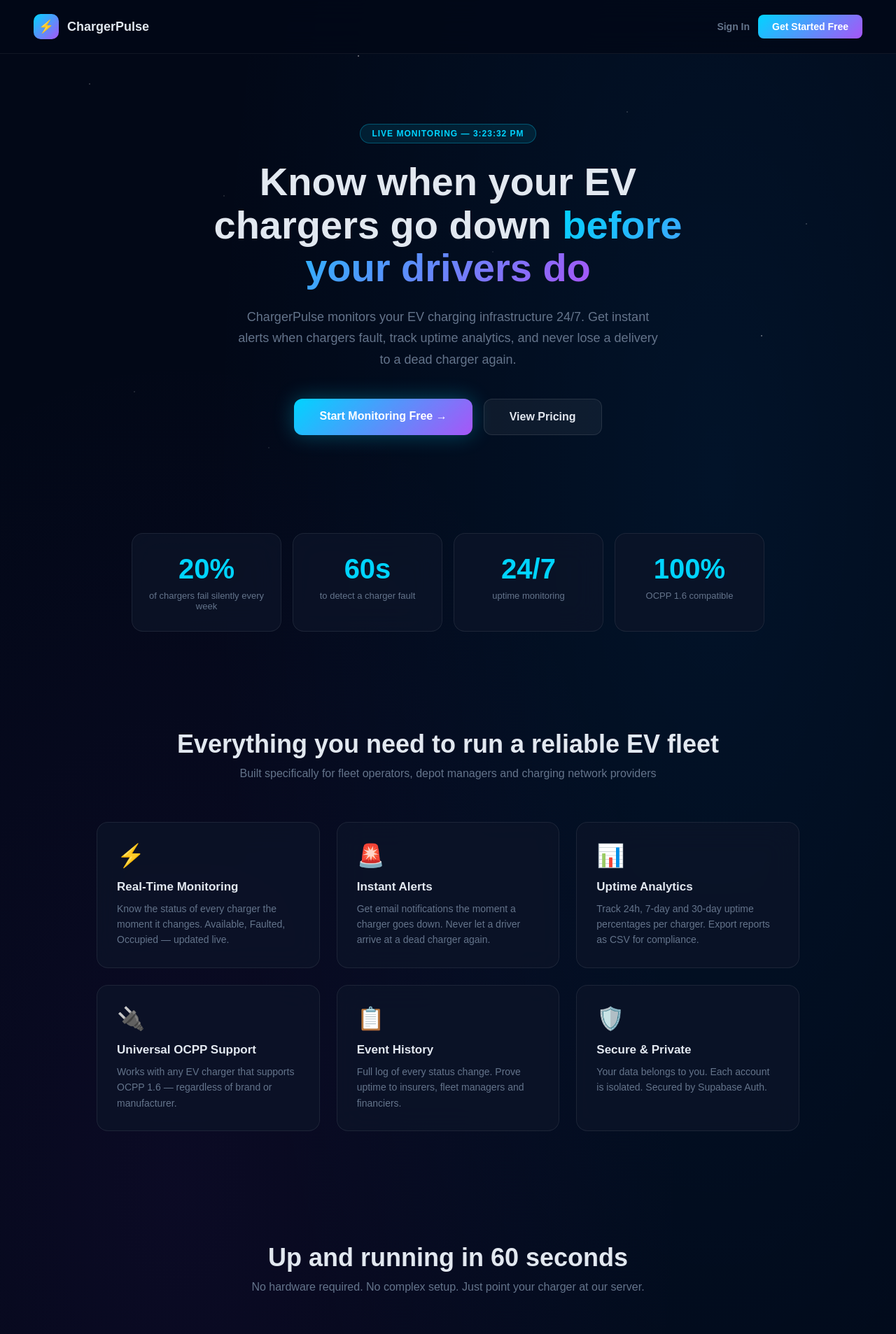
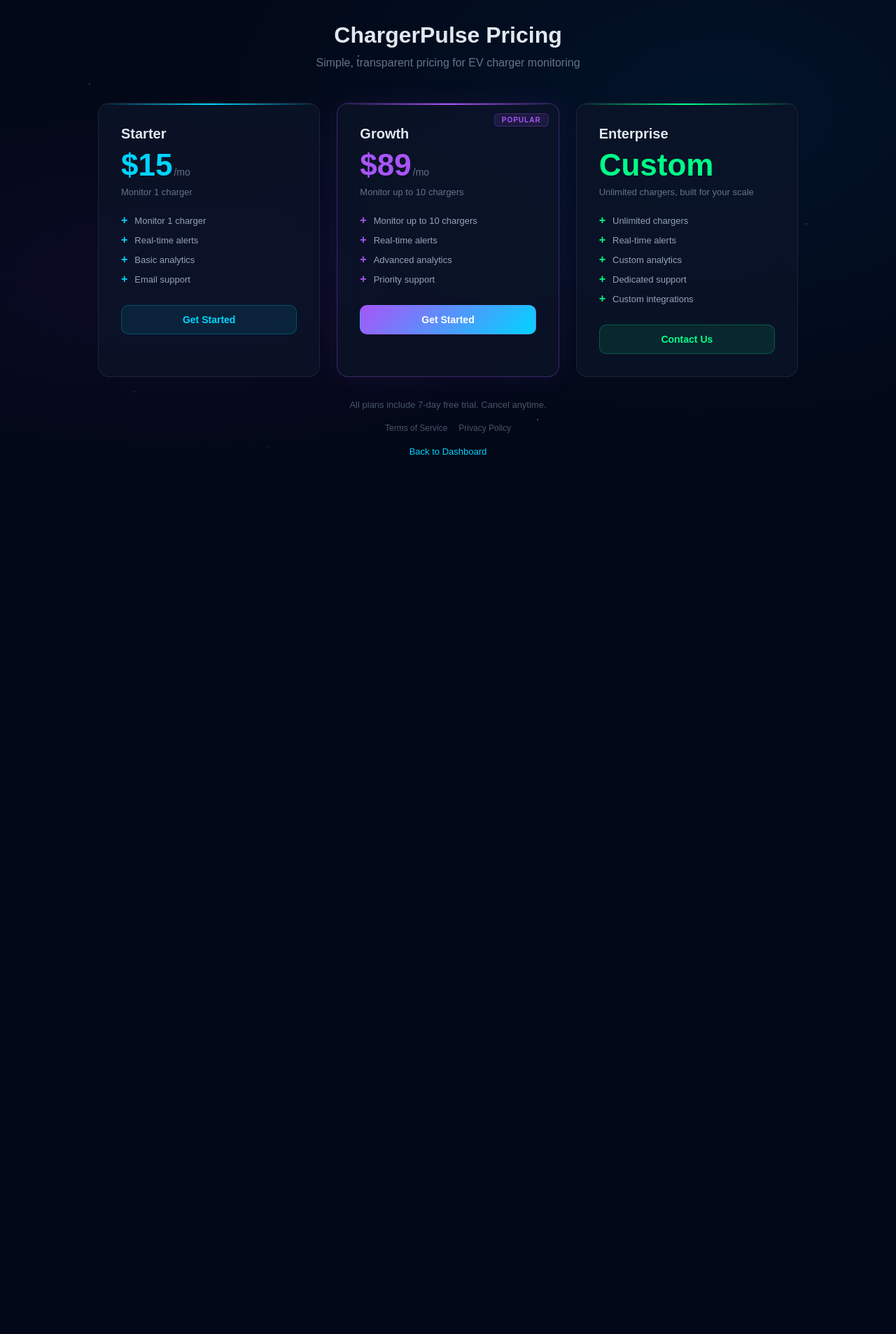
Before and after one commit to ChargerPulse/ChargerPulse-Dashboard, a Next.js app: page /pricing in a window 1280 px wide. Shown: the top 1907 px of the page at 70% size. After the commit the page ends 800 px from the top, so only its background shows below. Built offline with nearby package versions, Linux system fonts and the light colour scheme.

Commit message:
Refactor LandingPage to PricingPage with plans

```diff
--- a/app/pricing/page.tsx
+++ b/app/pricing/page.tsx
@@ -1,185 +1,90 @@
 'use client'
 
-import { useState, useEffect } from 'react'
-import { createClient } from '../lib/supabase'
-export default function LandingPage() {
-  const [time, setTime] = useState('')
+const plans = [
+  {
+    name: 'Starter', price: '$15', period: '/mo', desc: 'Monitor 1 charger', color: '#00d4ff',
+    features: ['Monitor 1 charger', 'Real-time alerts', 'Basic analytics', 'Email support'],
+    link: 'https://chargerpulse.lemonsqueezy.com/checkout/buy/a26c3427-aab1-44fa-86d3-2e60ce05b282',
+    cta: 'Get Started',
+  },
+  {
+    name: 'Growth', price: '$89', period: '/mo', desc: 'Monitor up to 10 chargers', color: '#a855f7',
+    features: ['Monitor up to 10 chargers', 'Real-time alerts', 'Advanced analytics', 'Priority support'],
+    link: 'https://chargerpulse.lemonsqueezy.com/checkout/buy/e3a0375c-4d00-493f-b207-492866df949d',
+    popular: true,
+    cta: 'Get Started',
+  },
+  {
+    name: 'Enterprise', price: 'Custom', period: '', desc: 'Unlimited chargers, built for your scale', color: '#00ff88',
+    features: ['Unlimited chargers', 'Real-time alerts', 'Custom analytics', 'Dedicated support', 'Custom integrations'],
+    link: '/contact',
+    cta: 'Contact Us',
+  },
+]
 
-  useEffect(() => {
-    const tick = () => setTime(new Date().toLocaleTimeString())
-    tick()
-    const i = setInterval(tick, 1000)
-    return () => clearInterval(i)
-  }, [])
+export default function PricingPage() {
+  return (
+    <div className="space-bg" style={{ padding: '32px', minHeight: '100vh' }}>
+      <div style={{ maxWidth: 1000, margin: '0 auto' }}>
 
-  const features = [
-    { icon: '⚡', title: 'Real-Time Monitoring', desc: 'Know the status of every charger the moment it changes. Available, Faulted, Occupied — updated live.' },
-    { icon: '🚨', title: 'Instant Alerts', desc: 'Get email notifications the moment a charger goes down. Never let a driver arrive at a dead charger again.' },
-    { icon: '📊', title: 'Uptime Analytics', desc: 'Track 24h, 7-day and 30-day uptime percentages per charger. Export reports as CSV for compliance.' },
-    { icon: '🔌', title: 'Universal OCPP Support', desc: 'Works with any EV charger that supports OCPP 1.6 — regardless of brand or manufacturer.' },
-    { icon: '📋', title: 'Event History', desc: 'Full log of every status change. Prove uptime to insurers, fleet managers and financiers.' },
-    { icon: '🛡️', title: 'Secure & Private', desc: 'Your data belongs to you. Each account is isolated. Secured by Supabase Auth.' },
-  ]
+        <div style={{ textAlign: 'center', marginBottom: 48 }}>
+          <h1 style={{ fontSize: 32, fontWeight: 800, color: '#e2e8f0', marginBottom: 12 }}>
+            ChargerPulse Pricing
+          </h1>
+          <p style={{ color: '#64748b', fontSize: 16 }}>Simple, transparent pricing for EV charger monitoring</p>
+        </div>
 
-  const stats = [
-    { value: '20%', label: 'of chargers fail silently every week' },
-    { value: '60s', label: 'to detect a charger fault' },
-    { value: '24/7', label: 'uptime monitoring' },
-    { value: '100%', label: 'OCPP 1.6 compatible' },
-  ]
+        <div style={{ display: 'grid', gridTemplateColumns: 'repeat(3, 1fr)', gap: 24, marginBottom: 32 }}>
+          {plans.map(plan => (
+            <div key={plan.name} className="card" style={{
+              padding: 32, position: 'relative', overflow: 'hidden',
+              border: plan.popular ? `1px solid ${plan.color}50` : '1px solid rgba(255,255,255,0.08)',
+              boxShadow: plan.popular ? `0 0 40px ${plan.color}15` : 'none',
+            }}>
+              <div style={{ position: 'absolute', top: 0, left: 0, right: 0, height: 2, background: `linear-gradient(90deg, transparent, ${plan.color}, transparent)` }} />
+              {plan.popular && (
+                <div style={{ position: 'absolute', top: 14, right: 14, background: `${plan.color}20`, border: `1px solid ${plan.color}40`, borderRadius: 6, padding: '3px 10px', fontSize: 10, fontWeight: 700, color: plan.color, letterSpacing: 1 }}>POPULAR</div>
+              )}
 
-  const plans = [
-    { name: 'Starter', price: '$15', desc: 'Monitor 1 charger', color: '#00d4ff', link: 'https://chargerpulse.lemonsqueezy.com/checkout/buy/a26c3427-aab1-44fa-86d3-2e60ce05b282', features: ['1 charger', 'Real-time alerts', 'Basic analytics', 'Email support'], cta: 'Get Started →' },
-    { name: 'Growth', price: '$89', desc: 'Monitor up to 10 chargers', color: '#a855f7', link: 'https://chargerpulse.lemonsqueezy.com/checkout/buy/e3a0375c-4d00-493f-b207-492866df949d', features: ['Up to 10 chargers', 'Real-time alerts', 'Advanced analytics', 'Priority support'], popular: true, cta: 'Get Started →' },
-    { name: 'Enterprise', price: 'Custom', desc: 'Unlimited chargers, built for your scale', color: '#00ff88', link: '/contact', features: ['Unlimited chargers', 'Real-time alerts', 'Custom analytics', 'Dedicated support', 'Custom integrations'], cta: 'Contact Us' },
-  ]
-
-  return (
-    <div className="space-bg" style={{ minHeight: '100vh' }}>
-
-      {/* NAV */}
-      <nav style={{ display: 'flex', justifyContent: 'space-between', alignItems: 'center', padding: '20px 48px', borderBottom: '1px solid rgba(255,255,255,0.06)', position: 'sticky', top: 0, zIndex: 100, background: 'rgba(2,8,23,0.8)', backdropFilter: 'blur(20px)' }}>
-        <div style={{ display: 'flex', alignItems: 'center', gap: 12 }}>
-          <div style={{ width: 36, height: 36, borderRadius: 10, background: 'linear-gradient(135deg, #00d4ff, #a855f7)', display: 'flex', alignItems: 'center', justifyContent: 'center', fontSize: 18 }}>⚡</div>
-          <span style={{ fontSize: 18, fontWeight: 800, color: '#e2e8f0' }}>ChargerPulse</span>
-        </div>
-        <div style={{ display: 'flex', gap: 12, alignItems: 'center' }}>
-          <a href="/login" className="hide-mobile" style={{ color: '#64748b', textDecoration: 'none', fontSize: 14, fontWeight: 600 }}>Sign In</a>
-          <a href="/login" style={{ background: 'linear-gradient(135deg, #00d4ff, #a855f7)', color: 'white', padding: '9px 20px', borderRadius: 8, textDecoration: 'none', fontSize: 14, fontWeight: 700 }}>Get Started Free</a>
-        </div>
-      </nav>
-
-      {/* HERO */}
-      <section style={{ textAlign: 'center', padding: '100px 48px 80px', maxWidth: 800, margin: '0 auto' }}>
-        <div style={{ display: 'inline-block', background: 'rgba(0,212,255,0.1)', border: '1px solid rgba(0,212,255,0.3)', borderRadius: 20, padding: '6px 16px', fontSize: 12, color: '#00d4ff', fontWeight: 700, letterSpacing: 1, marginBottom: 24 }}>
-          LIVE MONITORING — {time}
-        </div>
-        <h1 style={{ fontSize: 56, fontWeight: 900, color: '#e2e8f0', lineHeight: 1.1, marginBottom: 24 }}>
-          Know when your EV chargers go down{' '}
-          <span style={{ background: 'linear-gradient(135deg, #00d4ff, #a855f7)', WebkitBackgroundClip: 'text', WebkitTextFillColor: 'transparent' }}>
-            before your drivers do
-          </span>
-        </h1>
-        <p style={{ fontSize: 18, color: '#64748b', lineHeight: 1.7, marginBottom: 40, maxWidth: 600, margin: '0 auto 40px' }}>
-          ChargerPulse monitors your EV charging infrastructure 24/7. Get instant alerts when chargers fault, track uptime analytics, and never lose a delivery to a dead charger again.
-        </p>
-        <div style={{ display: 'flex', gap: 16, justifyContent: 'center', flexWrap: 'wrap' }}>
-          <a href="/login" style={{ background: 'linear-gradient(135deg, #00d4ff, #a855f7)', color: 'white', padding: '16px 36px', borderRadius: 12, textDecoration: 'none', fontSize: 16, fontWeight: 800, boxShadow: '0 0 30px rgba(0,212,255,0.3)' }}>
-            Start Monitoring Free →
-          </a>
-          <a href="#pricing" style={{ background: 'rgba(255,255,255,0.05)', border: '1px solid rgba(255,255,255,0.1)', color: '#e2e8f0', padding: '16px 36px', borderRadius: 12, textDecoration: 'none', fontSize: 16, fontWeight: 700 }}>
-            View Pricing
-          </a>
-        </div>
-      </section>
-
-      {/* STATS */}
-      <section style={{ padding: '60px 48px', maxWidth: 1000, margin: '0 auto' }}>
-        <div className="grid-4">
-          {stats.map((s, i) => (
-            <div key={i} className="card" style={{ padding: '28px 20px', textAlign: 'center' }}>
-              <p style={{ fontSize: 40, fontWeight: 900, color: '#00d4ff', marginBottom: 8 }}>{s.value}</p>
-              <p style={{ color: '#64748b', fontSize: 13 }}>{s.label}</p>
-            </div>
-          ))}
-        </div>
-      </section>
-
-      {/* FEATURES */}
-      <section style={{ padding: '80px 48px', maxWidth: 1100, margin: '0 auto' }}>
-        <div style={{ textAlign: 'center', marginBottom: 60 }}>
-          <h2 style={{ fontSize: 36, fontWeight: 800, color: '#e2e8f0', marginBottom: 12 }}>Everything you need to run a reliable EV fleet</h2>
-          <p style={{ color: '#64748b', fontSize: 16 }}>Built specifically for fleet operators, depot managers and charging network providers</p>
-        </div>
-        <div className="grid-3">
-          {features.map((f, i) => (
-            <div key={i} className="card" style={{ padding: 28 }}>
-              <div style={{ fontSize: 32, marginBottom: 16 }}>{f.icon}</div>
-              <h3 style={{ fontSize: 17, fontWeight: 700, color: '#e2e8f0', marginBottom: 10 }}>{f.title}</h3>
-              <p style={{ color: '#64748b', fontSize: 14, lineHeight: 1.6 }}>{f.desc}</p>
-            </div>
-          ))}
-        </div>
-      </section>
-
-      {/* HOW IT WORKS */}
-      <section style={{ padding: '80px 48px', maxWidth: 900, margin: '0 auto', textAlign: 'center' }}>
-        <h2 style={{ fontSize: 36, fontWeight: 800, color: '#e2e8f0', marginBottom: 12 }}>Up and running in 60 seconds</h2>
-        <p style={{ color: '#64748b', fontSize: 16, marginBottom: 60 }}>No hardware required. No complex setup. Just point your charger at our server.</p>
-        <div className="grid-3">
-          {[
-            { step: '1', title: 'Create your account', desc: 'Sign up free. No credit card required to get started.' },
-            { step: '2', title: 'Register your charger', desc: 'Add your charger ID and point it to our OCPP endpoint.' },
-            { step: '3', title: 'Monitor everything', desc: 'Your dashboard goes live instantly. Alerts start immediately.' },
-          ].map((s, i) => (
-            <div key={i} style={{ display: 'flex', flexDirection: 'column', alignItems: 'center', gap: 16 }}>
-              <div style={{ width: 56, height: 56, borderRadius: '50%', background: 'linear-gradient(135deg, #00d4ff, #a855f7)', display: 'flex', alignItems: 'center', justifyContent: 'center', fontSize: 22, fontWeight: 900, color: 'white' }}>{s.step}</div>
-              <h3 style={{ fontSize: 16, fontWeight: 700, color: '#e2e8f0' }}>{s.title}</h3>
-              <p style={{ color: '#64748b', fontSize: 14, lineHeight: 1.6 }}>{s.desc}</p>
-            </div>
-          ))}
-        </div>
-      </section>
-
-      {/* PRICING */}
-      <section id="pricing" style={{ padding: '80px 48px', maxWidth: 1000, margin: '0 auto' }}>
-        <div style={{ textAlign: 'center', marginBottom: 60 }}>
-          <h2 style={{ fontSize: 36, fontWeight: 800, color: '#e2e8f0', marginBottom: 12 }}>Simple, transparent pricing</h2>
-          <p style={{ color: '#64748b', fontSize: 16 }}>Start free. Upgrade when you need more chargers.</p>
-        </div>
-        <div className="grid-3">
-          {plans.map(plan => (
-            <div key={plan.name} className="card" style={{ padding: 32, position: 'relative', overflow: 'hidden', border: plan.popular ? '1px solid rgba(168,85,247,0.4)' : '1px solid rgba(255,255,255,0.08)', boxShadow: plan.popular ? '0 0 40px rgba(168,85,247,0.1)' : 'none' }}>
-              <div style={{ position: 'absolute', top: 0, left: 0, right: 0, height: 2, background: 'linear-gradient(90deg, transparent,' + plan.color + ',transparent)' }} />
-              {plan.popular && <div style={{ position: 'absolute', top: 14, right: 14, background: 'rgba(168,85,247,0.2)', border: '1px solid rgba(168,85,247,0.4)', borderRadius: 6, padding: '3px 10px', fontSize: 10, fontWeight: 700, color: '#a855f7', letterSpacing: 1 }}>POPULAR</div>}
-              <h3 style={{ fontSize: 20, fontWeight: 800, color: '#e2e8f0', marginBottom: 8 }}>{plan.name}</h3>
+              <h2 style={{ fontSize: 20, fontWeight: 800, color: '#e2e8f0', marginBottom: 8 }}>{plan.name}</h2>
               <div style={{ display: 'flex', alignItems: 'baseline', gap: 2, marginBottom: 6 }}>
-                <span style={{ fontSize: 44, fontWeight: 900, color: plan.color }}>{plan.price}</span>
-                {plan.price !== 'Custom' && <span style={{ color: '#64748b', fontSize: 14 }}>/mo</span>}
+                <span style={{ fontSize: 44, fontWeight: 800, color: plan.color }}>{plan.price}</span>
+                <span style={{ color: '#64748b', fontSize: 14 }}>{plan.period}</span>
               </div>
               <p style={{ color: '#64748b', fontSize: 13, marginBottom: 24 }}>{plan.desc}</p>
+
               <div style={{ display: 'flex', flexDirection: 'column', gap: 10, marginBottom: 28 }}>
                 {plan.features.map(f => (
                   <div key={f} style={{ display: 'flex', alignItems: 'center', gap: 10 }}>
-                    <span style={{ color: plan.color }}>✓</span>
+                    <span style={{ color: plan.color, fontWeight: 700 }}>+</span>
                     <span style={{ color: '#94a3b8', fontSize: 13 }}>{f}</span>
                   </div>
                 ))}
               </div>
-              <a href={plan.link} style={{ display: 'block', textAlign: 'center', padding: 12, borderRadius: 10, fontWeight: 800, fontSize: 14, textDecoration: 'none', background: plan.popular ? 'linear-gradient(135deg, #a855f7, #00d4ff)' : 'rgba(255,255,255,0.05)', color: plan.popular ? 'white' : plan.color, border: '1px solid ' + plan.color + '40' }}>
-                {plan.cta}
-              </a>
+
+              <a href={plan.link} style={{
+                display: 'block', textAlign: 'center', padding: 12, borderRadius: 10,
+                fontWeight: 800, fontSize: 14, textDecoration: 'none',
+                background: plan.popular ? `linear-gradient(135deg, ${plan.color}, #00d4ff)` : `${plan.color}18`,
+                color: plan.popular ? 'white' : plan.color,
+                border: `1px solid ${plan.color}40`,
+              }}>{plan.cta}</a>
             </div>
           ))}
         </div>
-      </section>
 
-      {/* CTA */}
-      <section style={{ padding: '80px 48px', textAlign: 'center', maxWidth: 700, margin: '0 auto' }}>
-        <div className="card" style={{ padding: '60px 48px' }}>
-          <h2 style={{ fontSize: 36, fontWeight: 800, color: '#e2e8f0', marginBottom: 16 }}>Ready to protect your fleet?</h2>
-          <p style={{ color: '#64748b', fontSize: 16, marginBottom: 36 }}>Join fleet operators who trust ChargerPulse to keep their EV infrastructure running.</p>
-          <a href="/login" style={{ background: 'linear-gradient(135deg, #00d4ff, #a855f7)', color: 'white', padding: '16px 40px', borderRadius: 12, textDecoration: 'none', fontSize: 16, fontWeight: 800, boxShadow: '0 0 30px rgba(0,212,255,0.3)', display: 'inline-block' }}>
-            Start Monitoring Free →
-          </a>
+        <p style={{ textAlign: 'center', color: '#475569', fontSize: 13, marginBottom: 16 }}>
+          All plans include 7-day free trial. Cancel anytime.
+        </p>
+        <div style={{ textAlign: 'center', marginBottom: 16 }}>
+          <a href="/terms" style={{ color: '#475569', fontSize: 12, textDecoration: 'none', marginRight: 16 }}>Terms of Service</a>
+          <a href="/privacy" style={{ color: '#475569', fontSize: 12, textDecoration: 'none' }}>Privacy Policy</a>
         </div>
-      </section>
+        <div style={{ textAlign: 'center' }}>
+          <a href="/" style={{ color: '#00d4ff', fontSize: 13, textDecoration: 'none' }}>Back to Dashboard</a>
+        </div>
 
-      {/* FOOTER */}
-      <footer style={{ borderTop: '1px solid rgba(255,255,255,0.06)', padding: '32px 48px', display: 'flex', justifyContent: 'space-between', alignItems: 'center', flexWrap: 'wrap', gap: 16 }}>
-        <div style={{ display: 'flex', alignItems: 'center', gap: 10 }}>
-          <div style={{ width: 28, height: 28, borderRadius: 8, background: 'linear-gradient(135deg, #00d4ff, #a855f7)', display: 'flex', alignItems: 'center', justifyContent: 'center', fontSize: 14 }}>⚡</div>
-          <span style={{ color: '#64748b', fontSize: 13 }}>ChargerPulse — EV Intelligence Platform</span>
-        </div>
-        <div style={{ display: 'flex', gap: 24 }}>
-          <a href="/pricing" style={{ color: '#64748b', textDecoration: 'none', fontSize: 13 }}>Pricing</a>
-          <a href="/contact" style={{ color: '#64748b', textDecoration: 'none', fontSize: 13 }}>Contact</a>
-          <a href="/terms" style={{ color: '#64748b', textDecoration: 'none', fontSize: 13 }}>Terms</a>
-          <a href="/privacy" style={{ color: '#64748b', textDecoration: 'none', fontSize: 13 }}>Privacy</a>
-          <a href="/login" style={{ color: '#64748b', textDecoration: 'none', fontSize: 13 }}>Login</a>
-        </div>
-      </footer>
-
+      </div>
     </div>
   )
 }
```
